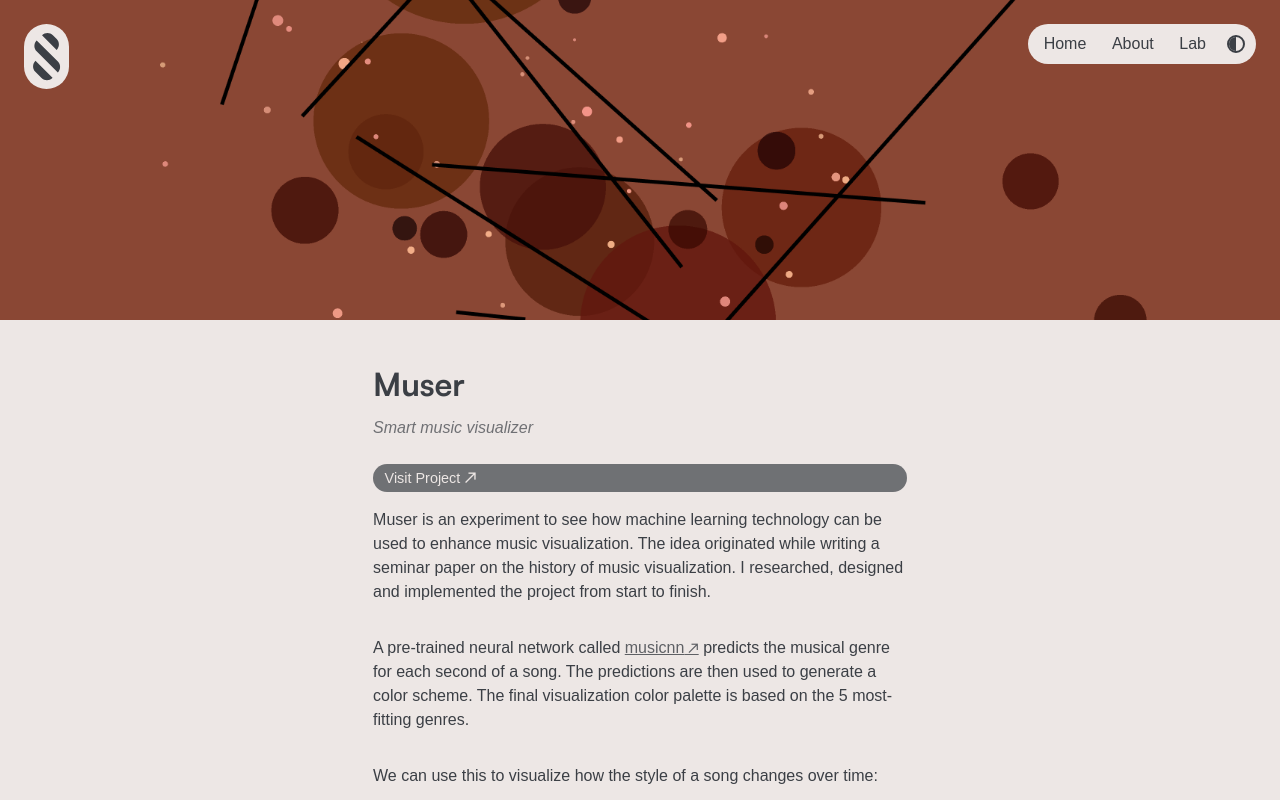
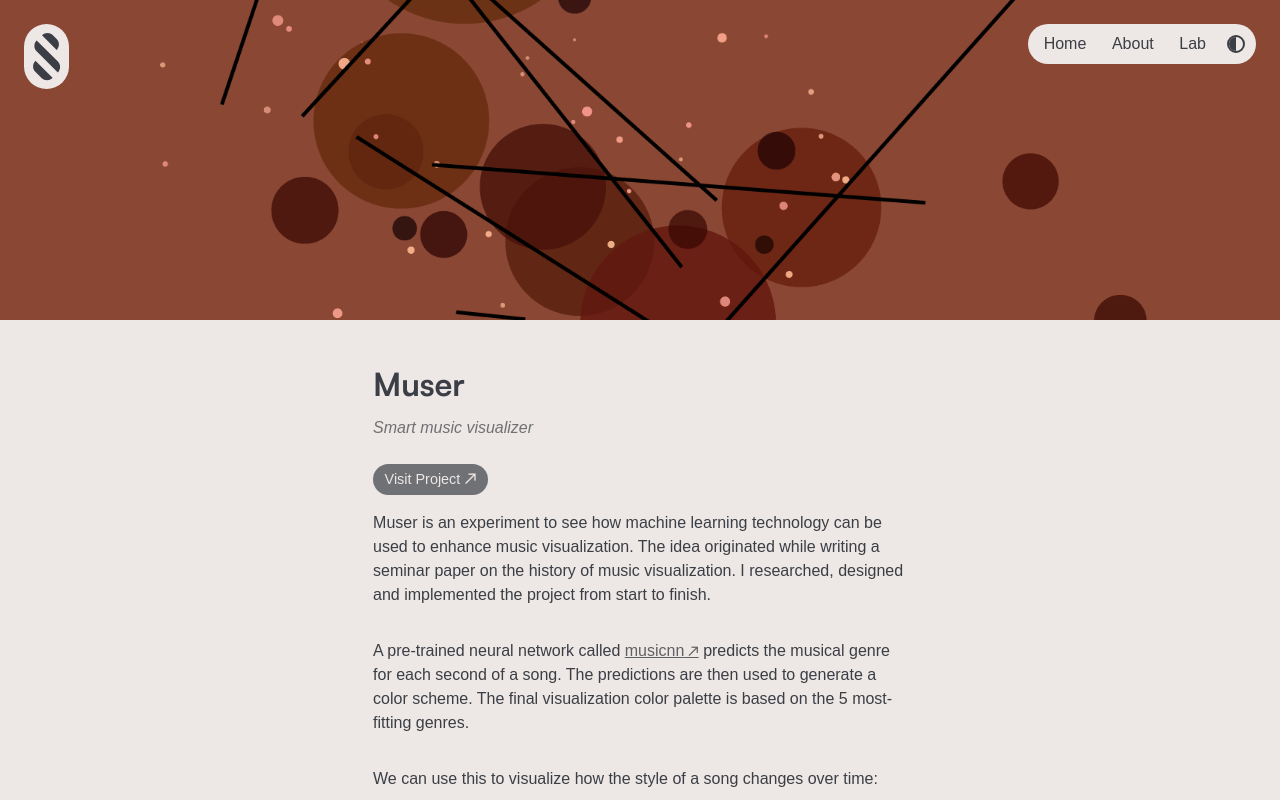
Before and after one commit to jonshamir/jonshamir.com, a Next.js app: page /projects/muser in a window 1280 px wide. Shown: the top 800 px of the page. Built offline with nearby package versions, Linux system fonts and the light colour scheme.

Commit message:
Button style

```diff
--- a/styles/main.css
+++ b/styles/main.css
@@ -163,12 +163,13 @@ figcaption,
 .button {
   display: inline-block;
   text-decoration: none;
-  padding: 0.2em 0.8em;
+  padding: 0.3em 0.8em;
   border-radius: 100px;
   background-color: rgba(var(--color-text-rgb), 0.7);
   color: var(--color-bg);
   font-size: 0.9em;
   font-weight: 500;
+  justify-self: start;
 
   transition:
     background-color var(--transition-defaults),
```
